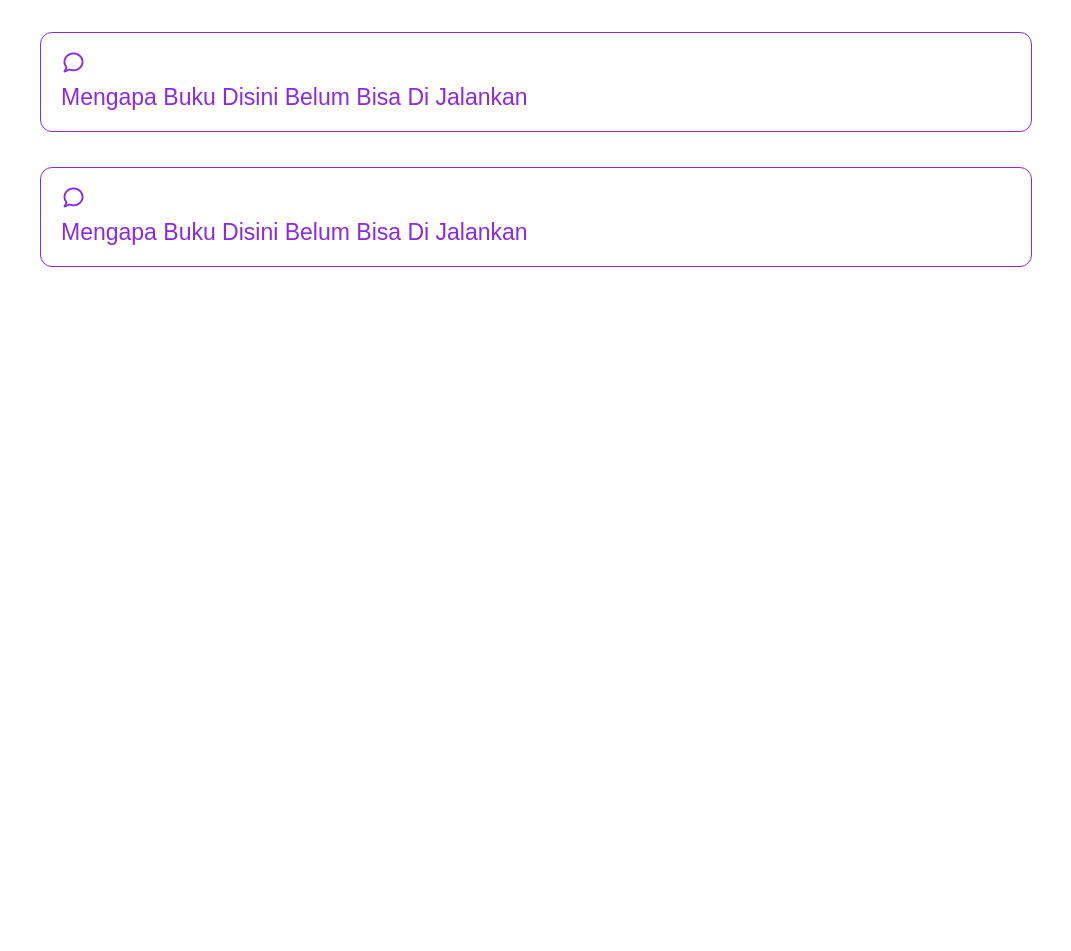
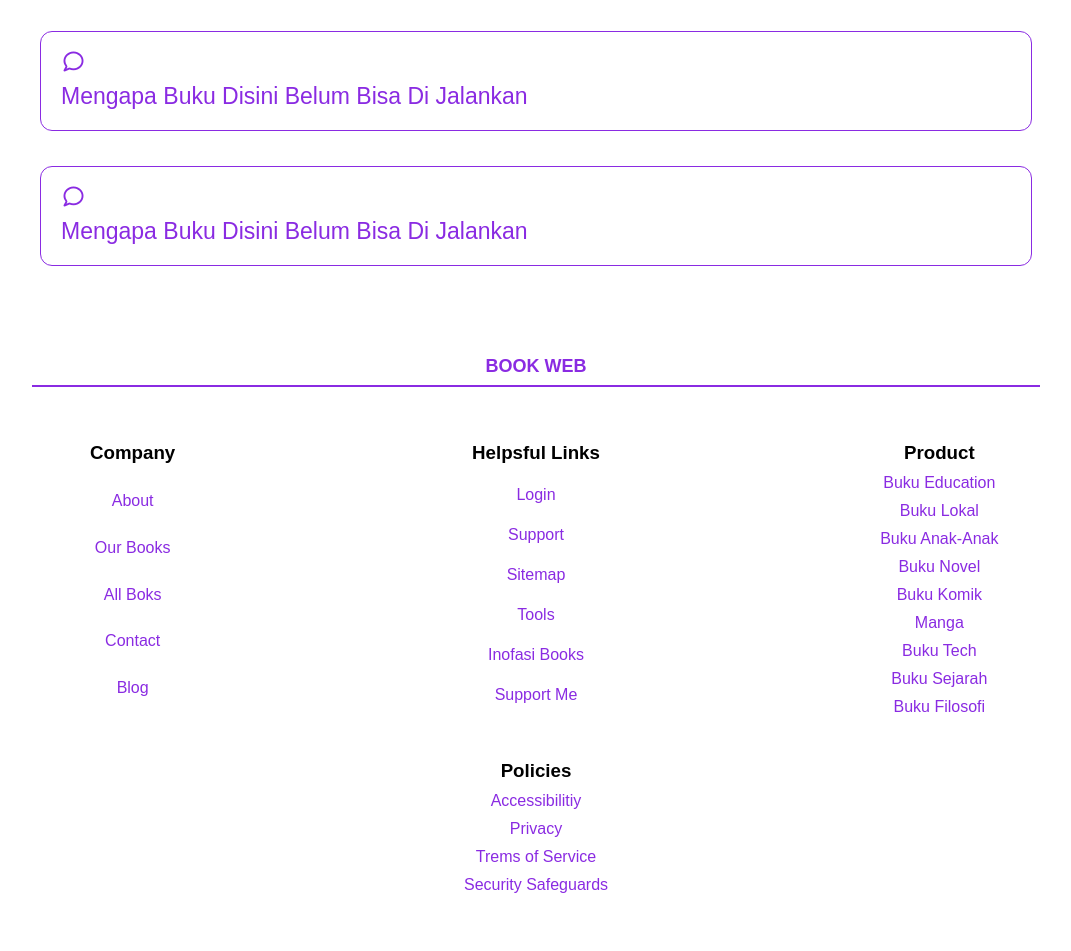
Before and after one commit to azkafaizal98-debug/web-book, a plain HTML site: page index.html in a window 1280 px wide. Shown: the part 5981-6932 px from the top of the page, without its empty margins (104-1175 px from the left). Before the commit the page ends 6268 px from the top, so only its background shows below. Drawn offline with Linux system fonts and the light colour scheme.

Commit message:
Add contact section with links for company, helpful resources, products, and policies

```diff
--- a/css/style.css
+++ b/css/style.css
@@ -415,7 +415,7 @@ body, html{
     width: 100%;
     display: flex;
     justify-content: space-evenly;
-    border: 1.8px solid blueviolet;
+    /* border: 1.8px solid blueviolet; */
     border-radius: 12px;
 }
 
@@ -636,6 +636,63 @@ body, html{
 .faq-details details > summary {
     list-style-type: '';
 }
+
+
+/* Contact */
+
+#container-contact{
+    width: 100%;
+    margin-top: 60px;
+    padding: 10px;
+}
+
+#container-contact h4{
+    color: blueviolet;
+    font-weight: bold;
+    text-align: center;
+    font-size: 18px;
+}
+
+#container-contact hr{
+    width: 80%;
+    margin: 8px auto;
+    border: 1px solid blueviolet;
+}
+
+ .contact-flex{
+    width: 100%;
+    display: flex;
+    justify-content: space-between;
+    flex-wrap: wrap;
+    padding: 25px;
+ }
+
+.contact-items{
+    width: 25%;
+    display: block;
+    padding: 12px;
+    display: flex;
+    flex-wrap: wrap;
+    flex-grow: 1;
+    margin: 10px;
+
+}
+
+.contact-items h3{
+    width: 100%;
+    text-align: center;
+}
+
+.contact-items a{
+    width: 100%;
+    text-decoration: none;
+    color: blueviolet;
+    margin-top: 10px;
+    text-align: center;
+}
+
+
+
 /* Smartphone */
 @media screen and (min-width : 0px) and (max-width : 680px) {
     .container-nav .nav-flex label{
@@ -776,6 +833,11 @@ body, html{
         margin-top: 14px;
         font-size: 10px;
      }
+
+     .contact-items{
+        width: 50%;
+     }
+
 }
 
 
--- a/index.html
+++ b/index.html
@@ -500,6 +500,49 @@
         </div>
     </div>
 
+    <div id="container-contact">
+        <h4>BOOK WEB</h4>
+        <hr>
+        <div class="contact-flex">
+            <div class="contact-items">
+                <h3>Company</h3>
+                <a href="#">About</a>
+                <a href="#">Our Books</a>
+                <a href="#">All Boks</a>
+                <a href="#">Contact</a>
+                <a href="#">Blog</a>
+            </div>
+            <div class="contact-items">
+                <h3>Helpsful Links</h3>
+                <a href="#">Login</a>
+                <a href="#">Support</a>
+                <a href="#">Sitemap</a>
+                <a href="#">Tools</a>
+                <a href="#">Inofasi Books</a>
+                <a href="#">Support Me</a>
+            </div>
+            <div class="contact-items">
+                <h3>Product</h3>
+                <a href="#">Buku Education</a>
+                <a href="#">Buku Lokal</a>
+                <a href="#">Buku Anak-Anak</a>
+                <a href="#">Buku Novel</a>
+                <a href="#">Buku Komik</a>
+                <a href="#">Manga</a>
+                <a href="#">Buku Tech</a>
+                <a href="#">Buku Sejarah</a>
+                <a href="#">Buku Filosofi</a>
+            </div>
+            <div class="contact-items">
+                <h3>Policies</h3>
+                <a href="#">Accessibilitiy</a>
+                <a href="#">Privacy</a>
+                <a href="#">Trems of Service</a>
+                <a href="#">Security Safeguards</a>
+            </div>
+        </div>
+    </div>
+
 
     <script>
         function darkMode(){
```
